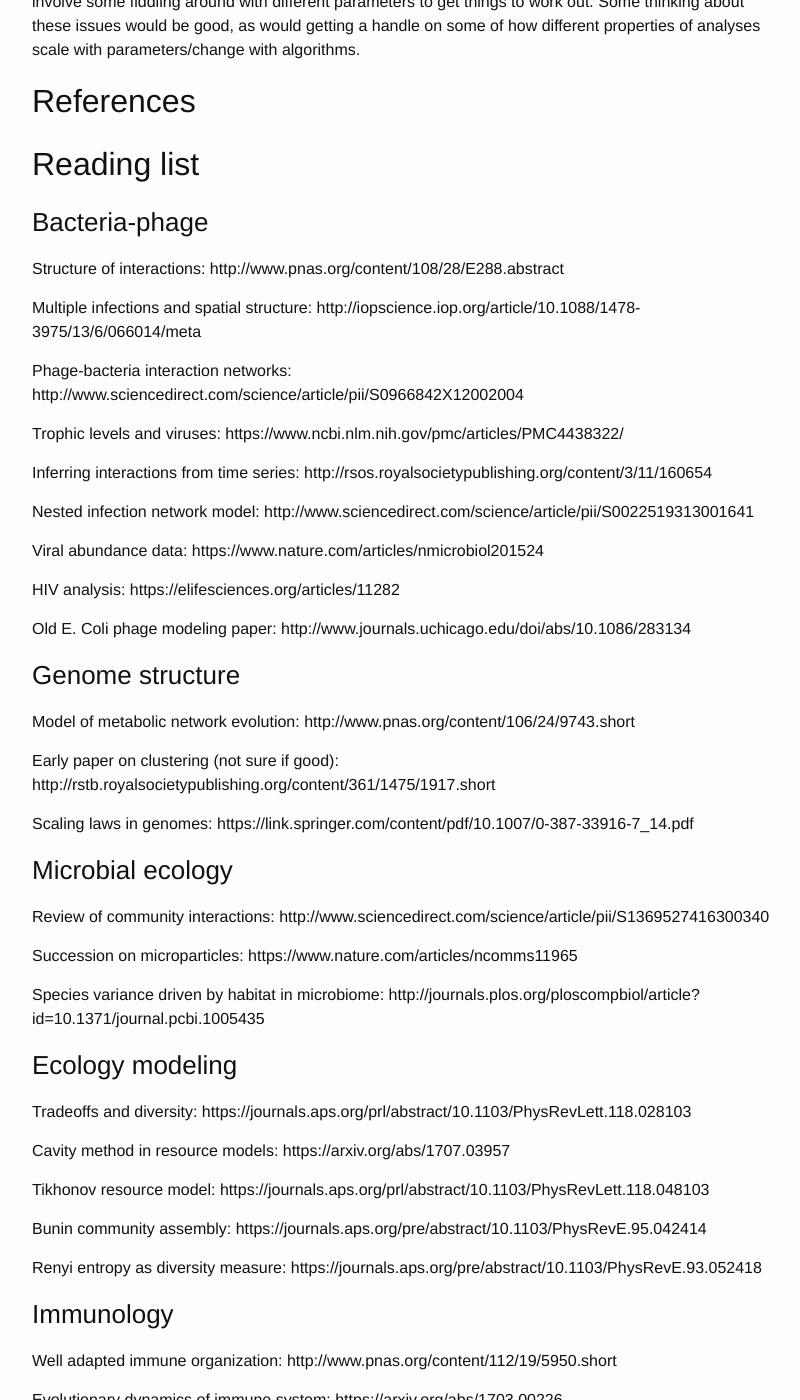
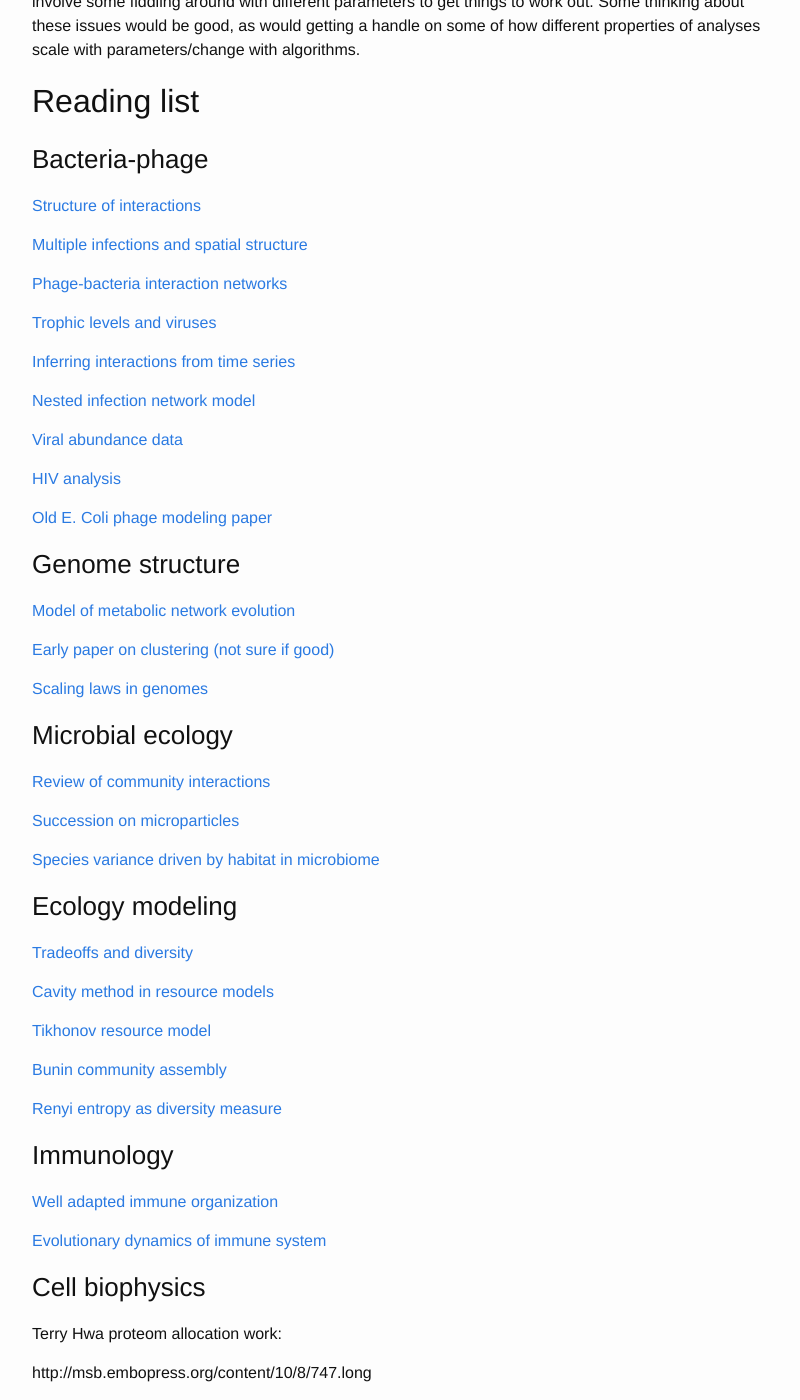
Before and after one commit to atishagarwala/atishagarwala.github.io, a Jekyll site: the page built from _posts/2017-08-22-KITP-Qbio-thoughts.markdown, in a window 1280 px wide and 1400 px high, scrolled down 3965 px. Shown: the whole window, without its empty margins (238-1038 px from the left). Built offline with Jekyll 4.4.1, drawn with Linux system fonts in a browser that asks for light colours; formulas are drawn with MathJax 3; comment, search, counter and statistics services are not loaded; part of the change alters nothing that is shown; some of the changed text lies outside the part shown.

Commit message:
Add files via upload

```diff
--- a/_posts/2017-08-22-KITP-Qbio-thoughts.markdown
+++ b/_posts/2017-08-22-KITP-Qbio-thoughts.markdown
@@ -214,6 +214,81 @@ different parameters to get things to work out. Some thinking about these issues
 would be good, as would getting a handle on some of how different properties
 of analyses scale with parameters/change with algorithms.
 
+
+## Reading list
+
+### Bacteria-phage
+
+[Structure of interactions](http://www.pnas.org/content/108/28/E288.abstract)
+
+[Multiple infections and spatial structure](http://iopscience.iop.org/article/10.1088/1478-3975/13/6/066014/meta)
+
+[Phage-bacteria interaction networks](http://www.sciencedirect.com/science/article/pii/S0966842X12002004)
+
+[Trophic levels and viruses](https://www.ncbi.nlm.nih.gov/pmc/articles/PMC4438322/)
+
+[Inferring interactions from time series](http://rsos.royalsocietypublishing.org/content/3/11/160654)
+
+[Nested infection network model](http://www.sciencedirect.com/science/article/pii/S0022519313001641)
+
+[Viral abundance data](https://www.nature.com/articles/nmicrobiol201524)
+
+[HIV analysis](https://elifesciences.org/articles/11282)
+
+[Old E. Coli phage modeling paper](http://www.journals.uchicago.edu/doi/abs/10.1086/283134)
+
+
+### Genome structure
+
+[Model of metabolic network evolution](http://www.pnas.org/content/106/24/9743.short)
+
+[Early paper on clustering (not sure if good)](http://rstb.royalsocietypublishing.org/content/361/1475/1917.short)
+
+[Scaling laws in genomes](https://link.springer.com/content/pdf/10.1007/0-387-33916-7_14.pdf)
+
+
+### Microbial ecology
+
+[Review of community interactions](http://www.sciencedirect.com/science/article/pii/S1369527416300340)
+
+[Succession on microparticles](https://www.nature.com/articles/ncomms11965)
+
+[Species variance driven by habitat in microbiome](http://journals.plos.org/ploscompbiol/article?id=10.1371/journal.pcbi.1005435)
+
+
+### Ecology modeling
+
+[Tradeoffs and diversity](https://journals.aps.org/prl/abstract/10.1103/PhysRevLett.118.028103)
+
+[Cavity method in resource models](https://arxiv.org/abs/1707.03957)
+
+[Tikhonov resource model](https://journals.aps.org/prl/abstract/10.1103/PhysRevLett.118.048103)
+
+[Bunin community assembly](https://journals.aps.org/pre/abstract/10.1103/PhysRevE.95.042414)
+
+[Renyi entropy as diversity measure](https://journals.aps.org/pre/abstract/10.1103/PhysRevE.93.052418)
+
+### Immunology
+[Well adapted immune organization](http://www.pnas.org/content/112/19/5950.short)
+
+[Evolutionary dynamics of immune system](https://arxiv.org/abs/1703.00226)
+
+### Cell biophysics
+
+Terry Hwa proteom allocation work:
+
+http://msb.embopress.org/content/10/8/747.long
+
+https://thefauve.hwa.ucsd.edu/~thwa/pub/GrowthLaws-CurrOp.pdf
+
+### Fun
+
+[Crispr pop-gen model](http://www.genetics.org/content/205/2/827)
+
+[REPINs (small transposable elements)](http://www.genetics.org/content/early/2017/06/19/genetics.117.201160)
+
+[Minimum entropy production principle](http://bayes.wustl.edu/etj/articles/min.ent.prod.pdf)
+
 ## References
 
 [^otto]: [Chitin community succession](https://www.nature.com/articles/ncomms11965)
@@ -229,77 +304,3 @@ of analyses scale with parameters/change with algorithms.
 [^phageabundance]: [Viral abundance data](https://www.nature.com/articles/nmicrobiol201524)
 
 [^immunecoevo]: [Evolutionary dynamics of immune system](https://arxiv.org/abs/1703.00226)
-
-## Reading list
-
-### Bacteria-phage
-
-Structure of interactions: http://www.pnas.org/content/108/28/E288.abstract
-
-Multiple infections and spatial structure: http://iopscience.iop.org/article/10.1088/1478-3975/13/6/066014/meta
-
-Phage-bacteria interaction networks: http://www.sciencedirect.com/science/article/pii/S0966842X12002004
-
-Trophic levels and viruses: https://www.ncbi.nlm.nih.gov/pmc/articles/PMC4438322/
-
-Inferring interactions from time series: http://rsos.royalsocietypublishing.org/content/3/11/160654
-
-Nested infection network model: http://www.sciencedirect.com/science/article/pii/S0022519313001641
-
-Viral abundance data: https://www.nature.com/articles/nmicrobiol201524
-
-HIV analysis: https://elifesciences.org/articles/11282
-
-Old E. Coli phage modeling paper: http://www.journals.uchicago.edu/doi/abs/10.1086/283134
-
-
-### Genome structure
-
-Model of metabolic network evolution: http://www.pnas.org/content/106/24/9743.short
-
-Early paper on clustering (not sure if good): http://rstb.royalsocietypublishing.org/content/361/1475/1917.short
-
-Scaling laws in genomes: https://link.springer.com/content/pdf/10.1007/0-387-33916-7_14.pdf
-
-
-### Microbial ecology
-
-Review of community interactions: http://www.sciencedirect.com/science/article/pii/S1369527416300340
-
-Succession on microparticles: https://www.nature.com/articles/ncomms11965
-
-Species variance driven by habitat in microbiome: http://journals.plos.org/ploscompbiol/article?id=10.1371/journal.pcbi.1005435
-
-
-### Ecology modeling
-
-Tradeoffs and diversity: https://journals.aps.org/prl/abstract/10.1103/PhysRevLett.118.028103
-
-Cavity method in resource models: https://arxiv.org/abs/1707.03957
-
-Tikhonov resource model: https://journals.aps.org/prl/abstract/10.1103/PhysRevLett.118.048103
-
-Bunin community assembly: https://journals.aps.org/pre/abstract/10.1103/PhysRevE.95.042414
-
-Renyi entropy as diversity measure: https://journals.aps.org/pre/abstract/10.1103/PhysRevE.93.052418
-
-### Immunology
-Well adapted immune organization: http://www.pnas.org/content/112/19/5950.short
-
-Evolutionary dynamics of immune system: https://arxiv.org/abs/1703.00226
-
-### Cell biophysics
-
-Terry Hwa proteom allocation work:
-
-http://msb.embopress.org/content/10/8/747.long
-
-https://thefauve.hwa.ucsd.edu/~thwa/pub/GrowthLaws-CurrOp.pdf
-
-### Fun
-
-Crispr pop-gen model: http://www.genetics.org/content/205/2/827
-
-REPINs (small transposable elements): http://www.genetics.org/content/early/2017/06/19/genetics.117.201160
-
-Minimum entropy production principle: http://bayes.wustl.edu/etj/articles/min.ent.prod.pdf
```
